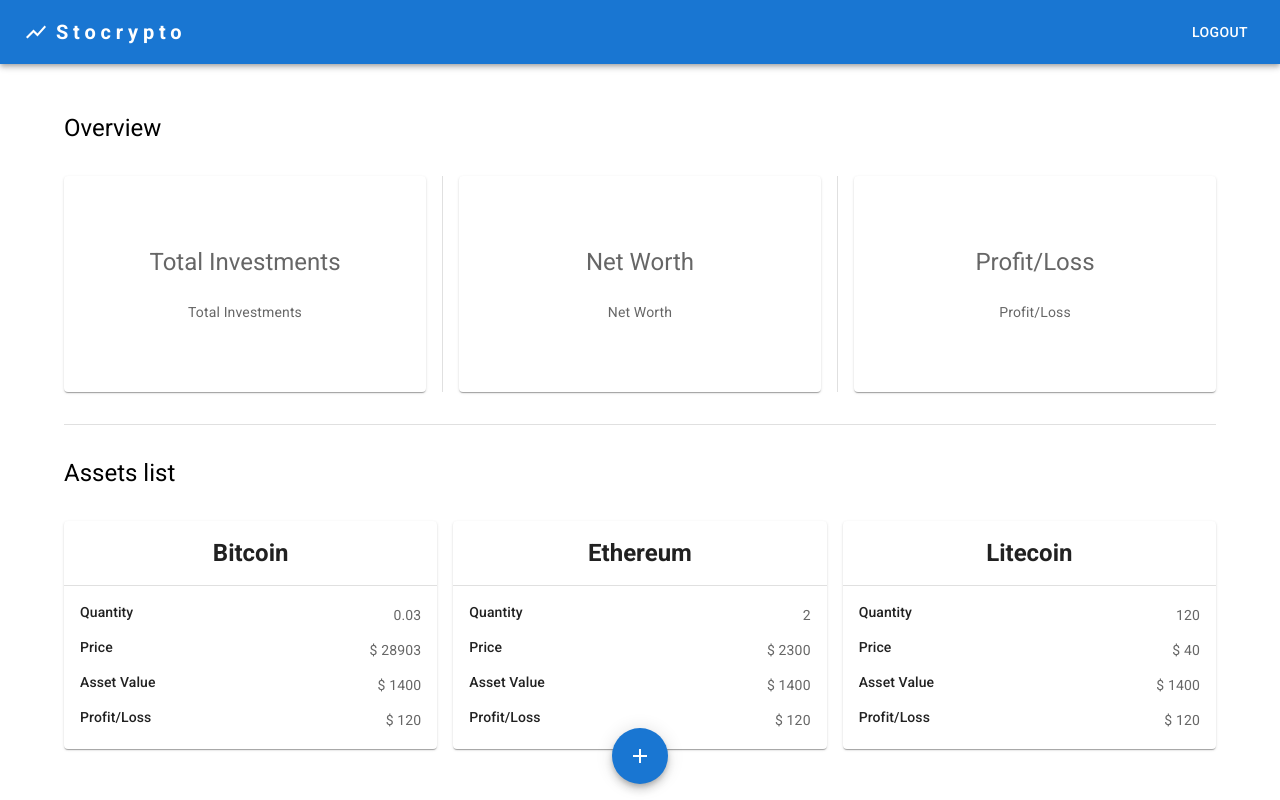
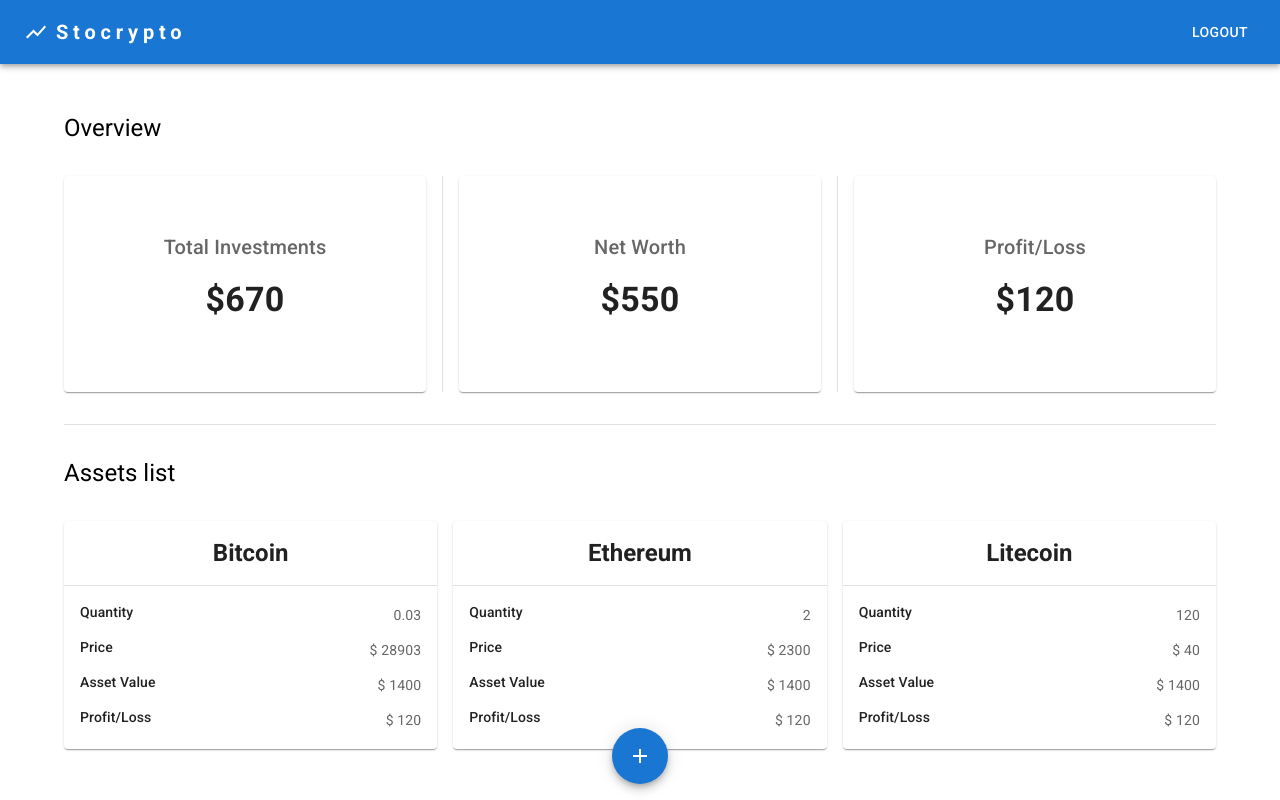
Before and after one commit to shehabshalan/stocrypto, a React (Create React App) app: page / in a window 1280 px wide. Built offline with nearby package versions, Linux system fonts and the light colour scheme; no server answers.

Commit message:
headings

```diff
--- a/src/components/StatCard.jsx
+++ b/src/components/StatCard.jsx
@@ -12,17 +12,29 @@ const Item = styled(Paper)(({ theme }) => ({
   flexDirection: "column",
   justifyContent: "center",
   alignItems: "center",
-
   textAlign: "center",
   color: theme.palette.text.secondary,
 }));
-function StatCard({ stat }) {
+
+const Heading = styled(Typography)(({ theme }) => ({
+  ...theme.typography.h6,
+  color: theme.palette.text.secondary,
+  marginBottom: theme.spacing(2),
+}));
+
+const SubHeading = styled(Typography)(({ theme }) => ({
+  ...theme.typography.h4,
+  color: theme.palette.text.primary,
+  fontWeight: "bold",
+  marginBottom: theme.spacing(2),
+}));
+
+const subheading = [670, 550, 120];
+function StatCard({ stat, index }) {
   return (
     <Item>
-      <Typography variant="h5" sx={{ marginBottom: 3 }}>
-        {stat}
-      </Typography>
-      <Typography variant="body2">{stat}</Typography>
+      <Heading>{stat}</Heading>
+      <SubHeading>${subheading[index]}</SubHeading>
     </Item>
   );
 }
--- a/src/components/StatList.jsx
+++ b/src/components/StatList.jsx
@@ -17,8 +17,8 @@ function StatList() {
         spacing={2}
         justifyContent="space-evenly"
       >
-        {stats.map((stat) => (
-          <StatCard stat={stat} />
+        {stats.map((stat, i) => (
+          <StatCard stat={stat} index={i} />
         ))}
       </Stack>
     </div>
--- a/src/context/DataContext.js
+++ b/src/context/DataContext.js
@@ -50,7 +50,6 @@ export const DataProvider = ({ children }) => {
             price: coin.current_price,
           }))
         );
-        console.log(coins);
       });
     //  eslint-disable-next-line
   }, []);
@@ -66,8 +65,9 @@ export const DataProvider = ({ children }) => {
       profit_loss: (totalSpent - pricePerAsset * quantity).toFixed(2),
     };
     setUserData([...userData, newUserData]);
-    console.log(userData);
-
+    setTotalSpent(0);
+    setQuantity(0);
+    setPricePerAsset(0);
     setOpen(false);
   };
 
```
